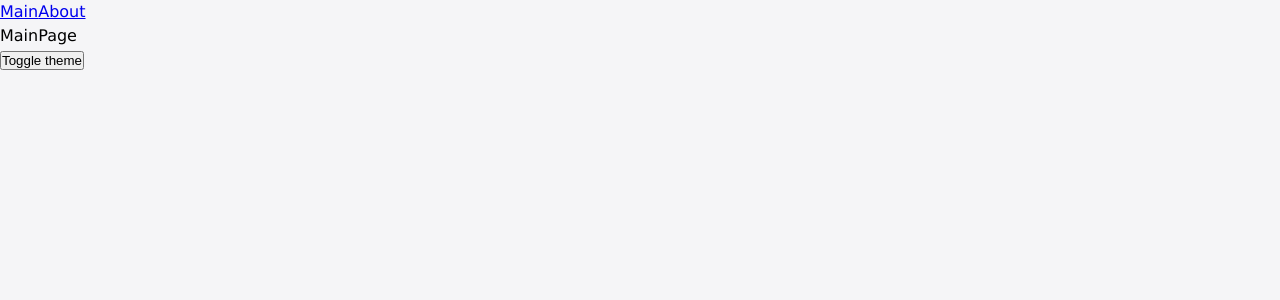
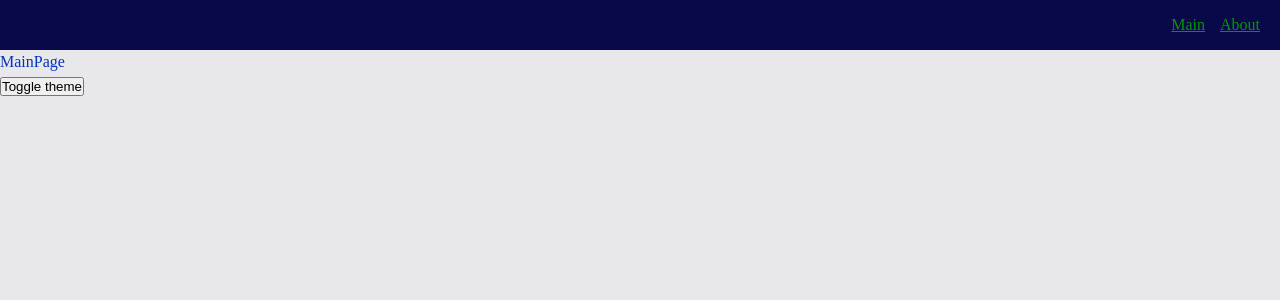
Before and after one commit to RTBGist/ReactShop, a React app: page / in a window 1280 px wide. Shown: the top 300 px of the page. Built offline with nearby package versions, Linux system fonts and the light colour scheme.

Commit message:
add Navbar, Applink

```diff
--- a/src/app/App.tsx
+++ b/src/app/App.tsx
@@ -1,8 +1,8 @@
 import './styles/index.scss';
-import { Link } from "react-router-dom";
 import classNames from 'classnames';
 import {useTheme} from "app/providers/ThemeProvider";
 import AppRouter from "app/providers/roter/AppRouter";
+import {Navbar} from "widgets/Navbar";
 
 
 
@@ -12,8 +12,7 @@ const App = () => {
 
 	return (
 			<div className={classNames('app')}>
-				<Link to='/'>Main</Link>
-				<Link to='/about'>About</Link>
+				<Navbar/>
 
 				<AppRouter />
 				<button onClick={toggleTheme}>Toggle theme</button>
--- a/src/app/styles/themes/dark.scss
+++ b/src/app/styles/themes/dark.scss
@@ -1,5 +1,9 @@
 .app_dark_theme {
-  --bg-color: #000;
-  --primary-color: #fff;
-  --secondary-color: #2997ff;
+  --bg-color: #090949;
+  --inverted-bg-color: #e8e8ea;
+
+  --primary-color: #049604;
+  --secondary-color: #04ff04;
+  --inveted-primary-color: #0232c2;
+  --inveted-secondary-color: #0449e0;
 }
--- a/src/app/styles/themes/light.scss
+++ b/src/app/styles/themes/light.scss
@@ -1,5 +1,9 @@
 :root {
-  --bg-color: #f5f5f7;
-  --primary-color: #000;
-  --secondary-color: #086acd;
+  --bg-color: #e8e8ea;
+  --inverted-bg-color: #090949;
+
+  --primary-color: #0232c2;
+  --secondary-color: #0449e0;
+  --inverted-primary-color: #049604;
+  --inverted-secondary-color: #04ff04;
 }
--- a/src/app/styles/variables/global.scss
+++ b/src/app/styles/variables/global.scss
@@ -1,12 +1,14 @@
 :root {
-  --font-family-main: "Verdana", "Times new Roman", "sans-serif";
+  --font-family-main: "Times New Roman", Serif;
+
   --font-size-m: 16px;
   --font-line-m: 24px;
   --font-m: var(--font-size-m) / var(--font-line-m) var(--font-family-main);
+
   --font-size-l: 24px;
   --font-line-l: 32px;
   --font-l: var(--font-size-l) / var(--font-line-l) var(--font-family-main);
-  --font-size-xl: 32px;
-  --font-line-xl: 40px;
-  --font-xl: var(--font-size-xl) / var(--font-line-xl) var(--font-family-main);
+
+  // Размеры
+  --navbar-height: 50px;
 }
--- /dev/null
+++ b/src/shared/AppLink/AppLink.module.scss
@@ -0,0 +1,11 @@
+.applink {
+  color: var(--primary-color)
+}
+
+.secondary {
+  color: var(--inverted-primary-color);
+}
+
+.primary {
+  color: var(--primary-color);
+}
--- /dev/null
+++ b/src/shared/AppLink/AppLink.tsx
@@ -0,0 +1,36 @@
+import classNames from "classnames";
+import cls from './AppLink.module.scss';
+import {Link, LinkProps} from "react-router-dom";
+
+
+export enum AppLinkTheme {
+	PRIMARY = 'primary',
+	SECONDARY = 'secondary',
+}
+
+interface AppLinkProps extends LinkProps {
+	className?: string,
+	theme?: AppLinkTheme
+}
+
+export const AppLink = (props: AppLinkProps) => {
+	const {
+		className,
+		children,
+		theme = AppLinkTheme.PRIMARY,
+		to,
+		...otherProps
+	} = props;
+
+	return (
+			<Link
+					to={to}
+					className={classNames(cls.applink, className, {
+						[cls[theme]]: true
+					})}
+					{...otherProps}
+			>
+				{children}
+			</Link>
+	);
+};
--- /dev/null
+++ b/src/widgets/Navbar/index.ts
@@ -0,0 +1 @@
+export {Navbar}  from "./ui/Navbar";
--- /dev/null
+++ b/src/widgets/Navbar/ui/Navbar.module.scss
@@ -0,0 +1,17 @@
+.navbar {
+  width: 100%;
+  height: var(--navbar-height);
+  background: var(--inverted-bg-color);
+  display: flex;
+  align-items: center;
+  justify-content: flex-end;
+  padding: 20px;
+}
+
+.links a {
+  margin-right: 15px;
+}
+
+.links a:last-child {
+  margin-right: 0;
+}
--- /dev/null
+++ b/src/widgets/Navbar/ui/Navbar.tsx
@@ -0,0 +1,22 @@
+import React from 'react';
+import classNames from "classnames";
+import cls from './Navbar.module.scss';
+import {AppLink, AppLinkTheme} from "shared/AppLink/AppLink";
+
+
+interface NavbarProps {
+	className?: string
+}
+
+export const Navbar = (props: NavbarProps) => {
+	const {className} = props;
+
+	return (
+			<nav className={classNames(cls.navbar, className)}>
+				<div className={classNames(cls.links)}>
+					<AppLink theme={AppLinkTheme.SECONDARY} to='/'>Main</AppLink>
+					<AppLink theme={AppLinkTheme.SECONDARY} to='/about'>About</AppLink>
+				</div>
+			</nav>
+	);
+};
```
